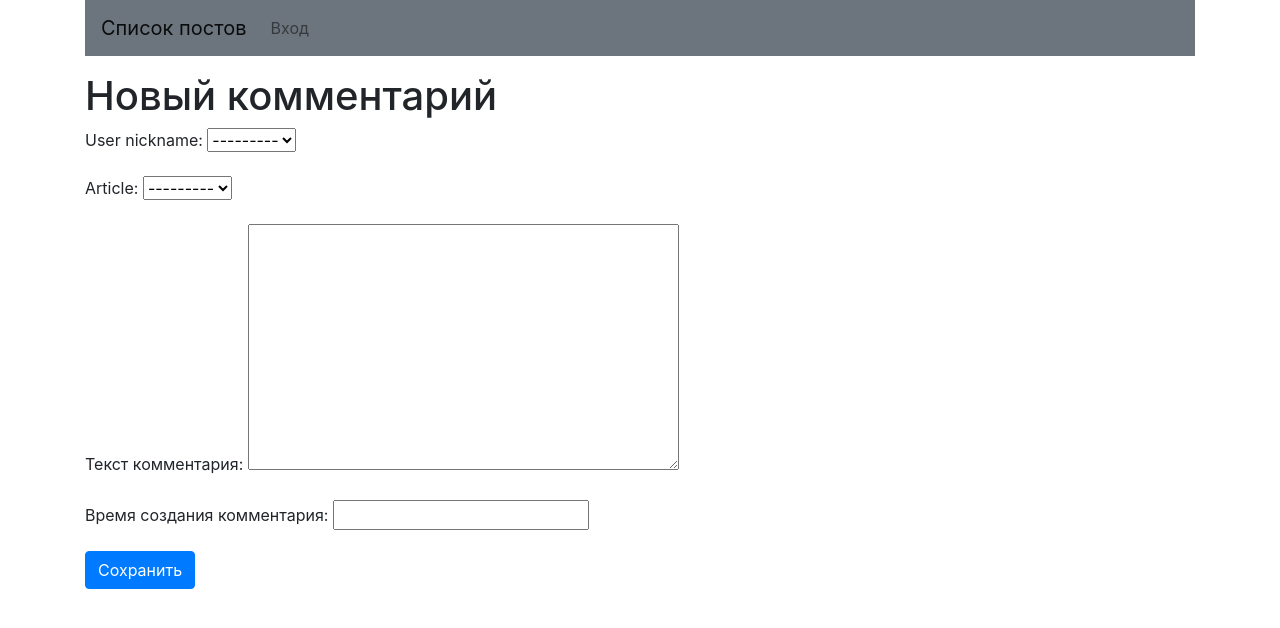
After one commit to Zeroitman/travel-network, a Django app: page /travel-blog/post-comment-create/add in a window 1280 px wide. The commit adds this page. Shown: the top 628 px of the page. Run offline with Django 3.2, Linux system fonts and the light colour scheme; data that the repository does not hold is empty; some libraries are stand-ins or nearby versions.

Commit message:
Added comments

```diff
--- a/social_network/admin.py
+++ b/social_network/admin.py
@@ -3,3 +3,4 @@ from social_network.models import *
 
 admin.site.register(Post)
 admin.site.register(UserInfo)
+admin.site.register(Comments)
--- a/social_network/forms.py
+++ b/social_network/forms.py
@@ -1,7 +1,7 @@
 from django import forms
 from django.contrib.auth.models import User, Group
 from django.contrib.auth.forms import UserCreationForm
-from social_network.models import UserInfo, Post
+from social_network.models import UserInfo, Post, Comments
 
 
 class UserForm(UserCreationForm):
@@ -42,3 +42,9 @@ class PostForm(forms.ModelForm):
     class Meta:
         model = Post
         fields = ['post_user', 'post_subject', 'post_body', 'tag', 'image']
+
+
+class CommentForm(forms.ModelForm):
+    class Meta:
+        model = Comments
+        fields = ['user_nickname', 'article', 'text', 'start_date']
--- a/social_network/models.py
+++ b/social_network/models.py
@@ -35,3 +35,14 @@ class Post(models.Model):
 
     def __str__(self):
         return str(self.id)
+
+
+class Comments(models.Model):
+    user_nickname = models.ForeignKey('UserInfo', on_delete=models.CASCADE, related_name='comments')
+    article = models.ForeignKey('Post', on_delete=models.CASCADE, related_name='comments')
+    text = models.TextField(max_length=100000, null=True, verbose_name="Текст комментария")
+    start_date = models.DateField(verbose_name="Время создания комментария")
+    comment = models.ForeignKey('self', blank=True, null=True, on_delete=models.PROTECT, related_name='comments')
+
+    def __str__(self):
+        return "%s. %s. %s" % (self.pk, self.user_nickname, self.comment)
--- /dev/null
+++ b/social_network/templates/article_comment_add.html
@@ -0,0 +1,9 @@
+{% extends 'base.html' %}
+{% block content %}
+    <h1>Новый комментарий</h1>
+    <form action="{% url 'create_comment' %}" method="post">
+        {% csrf_token %}
+        {{ form.as_p }}
+        <button type="submit" class="btn btn-primary">Сохранить</button>
+    </form>
+{% endblock %}
--- a/social_network/urls.py
+++ b/social_network/urls.py
@@ -4,6 +4,7 @@ from social_network.views import *
 urlpatterns = [
     path('post-list', PostList.as_view(), name='post_list'),
     path('post-create', PostCreateView.as_view(), name='post_create'),
+    path('post-comment-create/add', CommentCreateView.as_view(), name='create_comment'),
     path('post/<int:pk>/detail', PostDetailView.as_view(), name='post_detail'),
     path('post/<str:pk>/change_post_status', change_post_status, name='change_post_status'),
     path('post/<str:pk>/increase_post_rating', increase_post_rating, name='increase_post_rating'),
--- a/social_network/views.py
+++ b/social_network/views.py
@@ -1,13 +1,13 @@
 from django.contrib.auth.mixins import LoginRequiredMixin
 from django.contrib.auth.models import User
 from django.shortcuts import redirect, render, get_object_or_404
-from django.urls import reverse
+from django.urls import reverse, reverse_lazy
 from django.views.generic import ListView, DetailView, CreateView
 from django.contrib import messages
 from rest_framework import status
 from rest_framework.decorators import api_view
-from social_network.forms import UserInfoForm, UserForm, PostForm
-from social_network.models import Post, UserInfo
+from social_network.forms import UserInfoForm, UserForm, PostForm, CommentForm
+from social_network.models import *
 from social_network.serializers import PostSerializer, UserSerializer
 from source.constants import API_SECURE_KEY
 from source.utils import MediaResponse
@@ -102,6 +102,52 @@ def change_post_status(request, pk):
     return redirect('post_list')
 
 
+def change_rating(request, pk, up=True):
+    if not request.user.is_superuser and request.user:
+        post = get_object_or_404(Post, pk=pk)
+        if up:
+            post.rating += 1
+        else:
+            post.rating -= 1
+        post.save()
+        return True
+    return False
+
+
+def increase_post_rating(request, pk):
+    change_rating(request, pk)
+    return redirect('post_list')
+
+
+def decrease_post_rating(request, pk):
+    change_rating(request, pk, False)
+    return redirect('post_list')
+
+
+class CommentCreateView(CreateView):
+    model = Comments
+    template_name = 'article_comment_add.html'
+    form_class = CommentForm
+    success_url = reverse_lazy('post_list')
+
+
+# ----------------------------------------------------------------------------------------------------------------------
+@api_view(['POST'])
+def api_increase_post_rating(request, pk):
+    # if request.headers.get('API-SECURE-KEY') != API_SECURE_KEY:
+    #     return MediaResponse("FAIL", "INVALID_SECURE_KEY", code=status.HTTP_400_BAD_REQUEST)
+    if change_rating(request, pk):
+        return MediaResponse("SUCCESS", "RATINGS_INCREASED", code=status.HTTP_200_OK)
+
+
+@api_view(['POST'])
+def api_decrease_post_rating(request, pk):
+    # if request.headers.get('API-SECURE-KEY') != API_SECURE_KEY:
+    #     return MediaResponse("FAIL", "INVALID_SECURE_KEY", code=status.HTTP_400_BAD_REQUEST)
+    if change_rating(request, pk, False):
+        return MediaResponse("SUCCESS", "RATINGS_DECREASED", code=status.HTTP_200_OK)
+
+
 @api_view(['POST', 'GET'])
 def post(request):
     # if request.headers.get('API-SECURE-KEY') != API_SECURE_KEY:
@@ -134,42 +180,3 @@ def users(request):
     serializer = UserSerializer(UserInfo.objects.all(), many=True)
     if serializer.data:
         return MediaResponse("SUCCESS", "", code=status.HTTP_200_OK, result=serializer.data)
-
-
-def change_rating(request, pk, up=True):
-    if not request.user.is_superuser and request.user:
-        post = get_object_or_404(Post, pk=pk)
-        if up:
-            post.rating += 1
-        else:
-            post.rating -= 1
-        post.save()
-        return True
-    return False
-
-
-def increase_post_rating(request, pk):
-    change_rating(request, pk)
-    return redirect('post_list')
-
-
-def decrease_post_rating(request, pk):
-    change_rating(request, pk, False)
-    return redirect('post_list')
-
-
-@api_view(['POST'])
-def api_increase_post_rating(request, pk):
-    # if request.headers.get('API-SECURE-KEY') != API_SECURE_KEY:
-    #     return MediaResponse("FAIL", "INVALID_SECURE_KEY", code=status.HTTP_400_BAD_REQUEST)
-    if change_rating(request, pk):
-        return MediaResponse("SUCCESS", "RATINGS_INCREASED", code=status.HTTP_200_OK)
-
-
-@api_view(['POST'])
-def api_decrease_post_rating(request, pk):
-    print("Her")
-    # if request.headers.get('API-SECURE-KEY') != API_SECURE_KEY:
-    #     return MediaResponse("FAIL", "INVALID_SECURE_KEY", code=status.HTTP_400_BAD_REQUEST)
-    if change_rating(request, pk, False):
-        return MediaResponse("SUCCESS", "RATINGS_DECREASED", code=status.HTTP_200_OK)
```
Also changed, not shown: social_network/templates/post_detail.html (+8 -0 lines), social_network/migrations/0002_comments.py (added).
